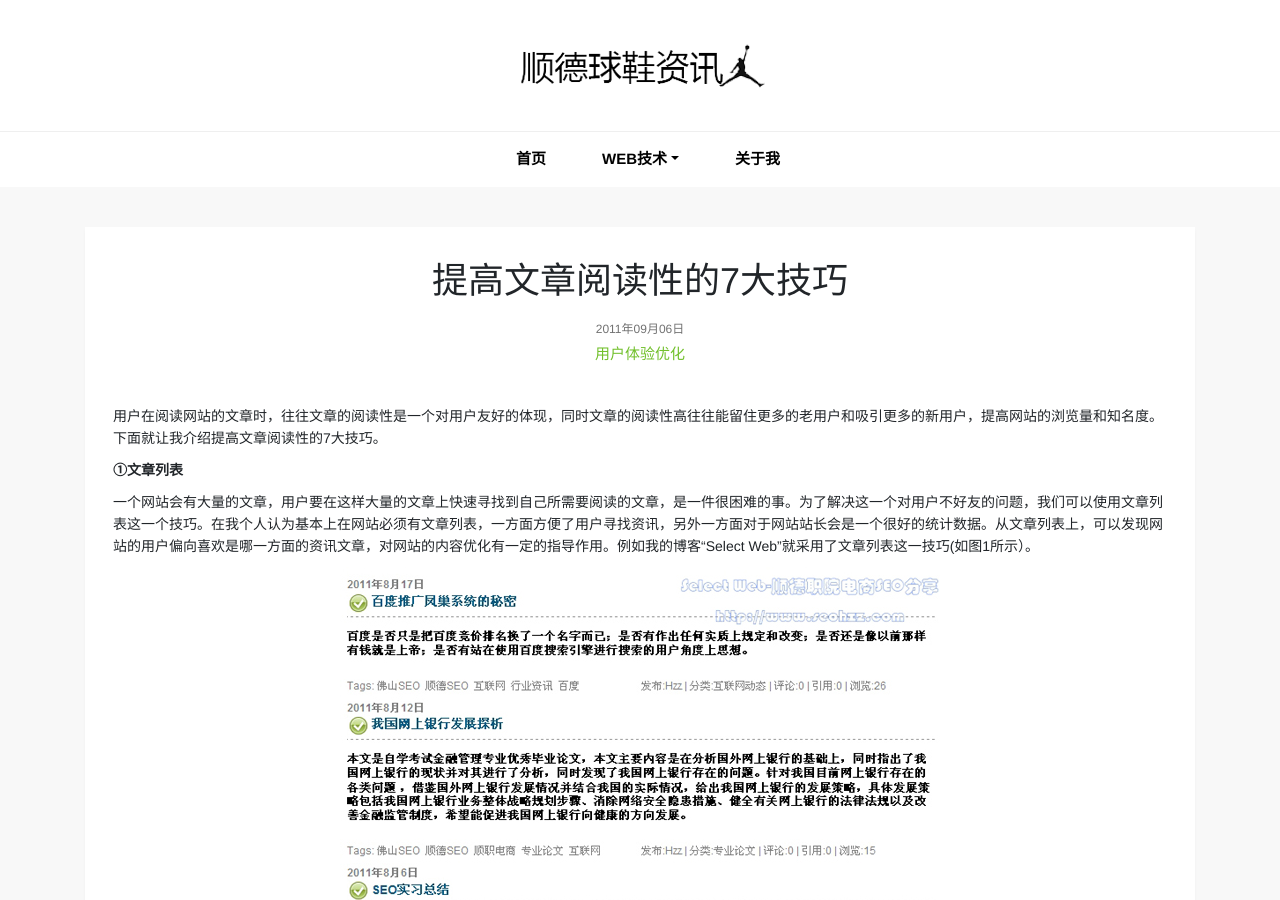
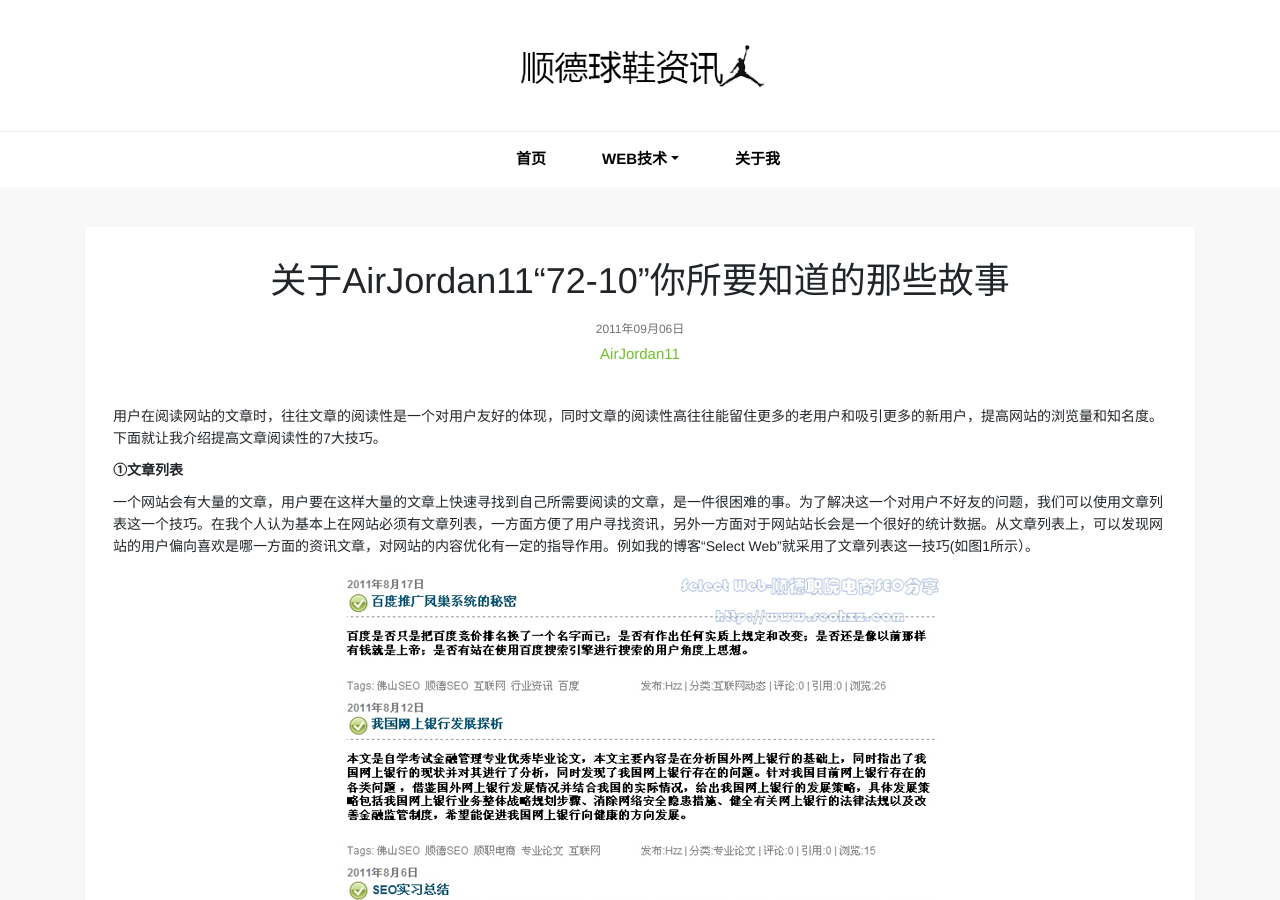
Before and after one commit to darkleef/darkleef.github.io, a Jekyll site: the page built from ueo/_posts/2011-09-06-web-read-skill.html, in a window 1280 px wide and 900 px high. Built offline with Jekyll 4.4.1, drawn with Linux system fonts in a browser that asks for light colours.

Commit message:
Update 2011-09-06-web-read-skill.html

```diff
--- a/ueo/_posts/2011-09-06-web-read-skill.html
+++ b/ueo/_posts/2011-09-06-web-read-skill.html
@@ -3,8 +3,8 @@
 permalink: /ueo/web-read-skill.html
 type-en: ueo
 image: web-read-skill
-title: 提高文章阅读性的7大技巧
-keywords: 用户体验优化
+title: 关于AirJordan11“72-10”你所要知道的那些故事
+keywords: AirJordan11
 description: 文章的阅读性是一个对用户友好的体现，熟练运用提高文章阅读性的7大技巧可以留住更多的老用户和吸引更多的新用户，同时也能提高网站浏览量和知名度。
 ---
 <p>用户在阅读网站的文章时，往往文章的阅读性是一个对用户友好的体现，同时文章的阅读性高往往能留住更多的老用户和吸引更多的新用户，提高网站的浏览量和知名度。下面就让我介绍提高文章阅读性的7大技巧。</p>
```
